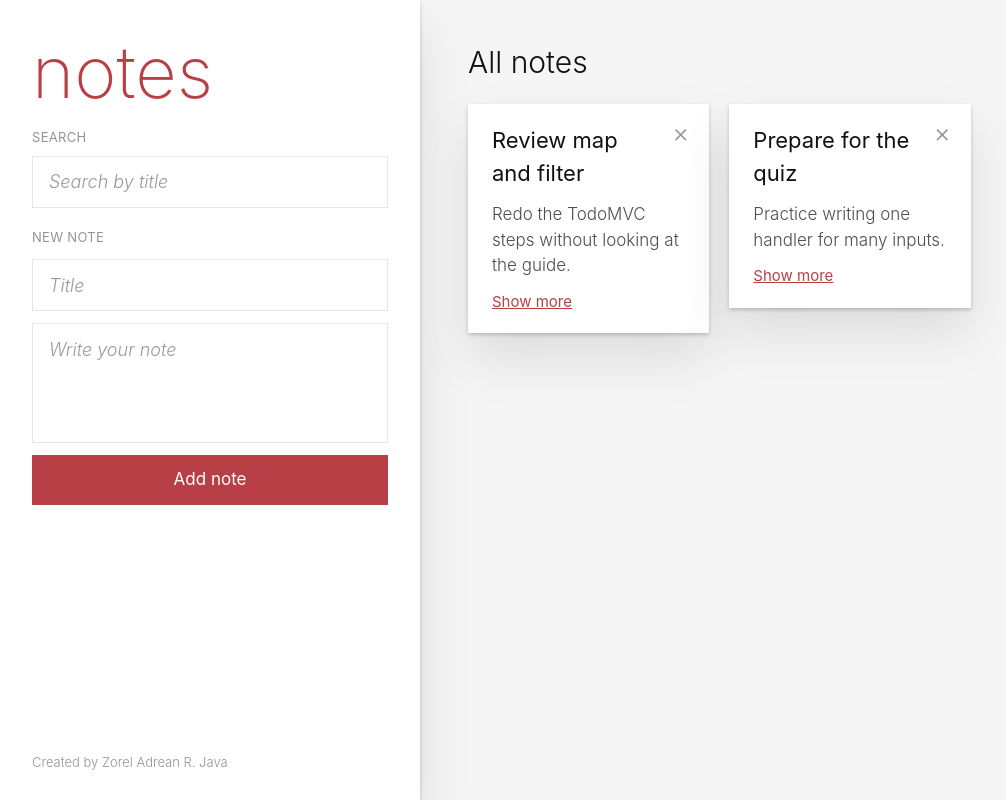
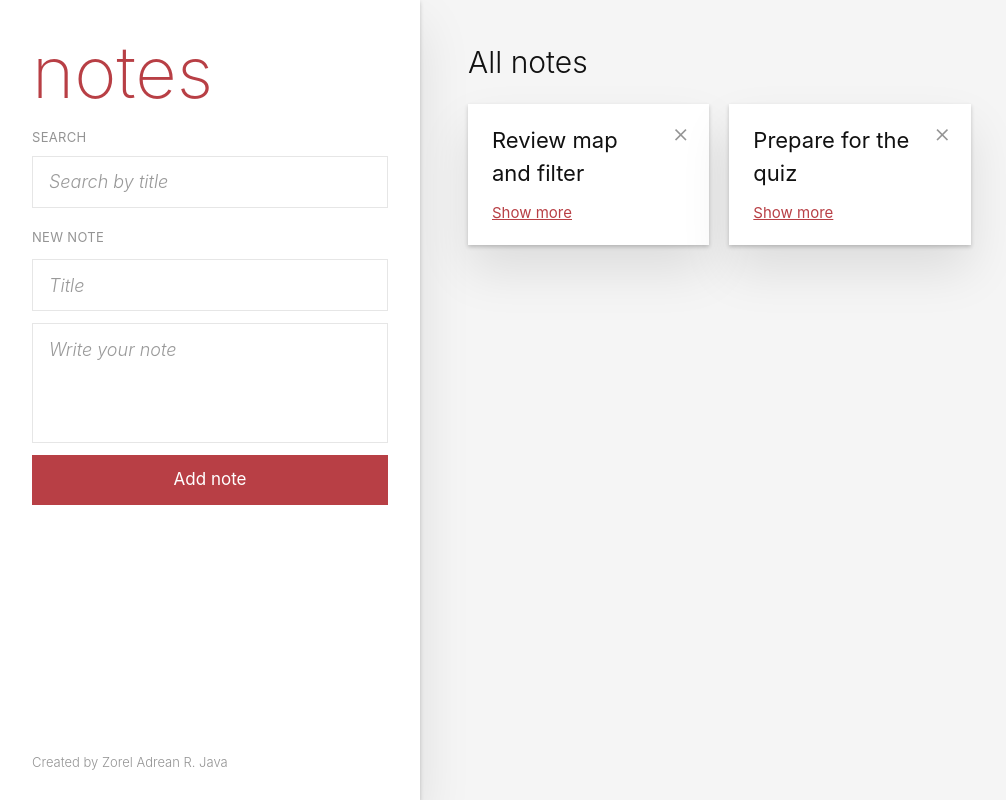
Before and after one commit to zoreladreanjava/csit340g6-notes, a React (Vite) app: page / in a window 1280 px wide. Shown: the whole page, without its empty margins (0-1006 px from the left). Built offline with nearby package versions, Linux system fonts and the light colour scheme.

Commit message:
feat: add show more to note cards

```diff
--- a/src/components/NoteCard.jsx
+++ b/src/components/NoteCard.jsx
@@ -1,15 +1,21 @@
+import { useState } from "react";
+
 function NoteCard({ title, body }) {
+  const [isOpen, setIsOpen] = useState(false);
   return (
     <div>
       <h3 className="pr-8 text-[22px] font-normal break-words">{title}</h3>
-      <p className="mt-3 text-[17px] break-words whitespace-pre-wrap text-[#4d4d4d]">
-        {body}
-      </p>
+      {isOpen && (
+        <p className="mt-3 text-[17px] break-words whitespace-pre-wrap text-[#4d4d4d]">
+          {body}
+        </p>
+      )}
       <button
         type="button"
+        onClick={() => setIsOpen(!isOpen)}
         className="mt-3 cursor-pointer text-[15px] font-normal text-[#b83f45] underline"
       >
-        Show more
+        {isOpen ? "Show less" : "Show more"}
       </button>
     </div>
   );
```
Also changed, not shown: 1 other file (tests, documents, lock files or other folders).
